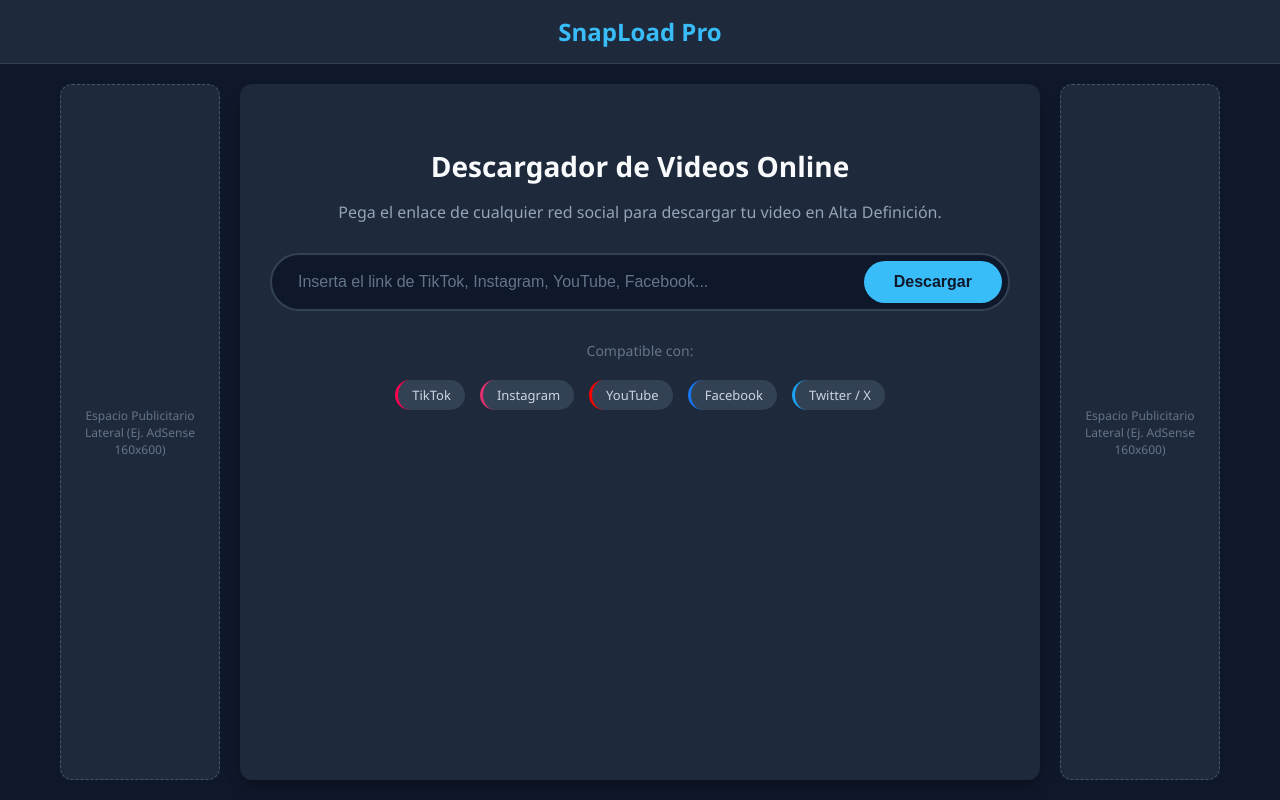
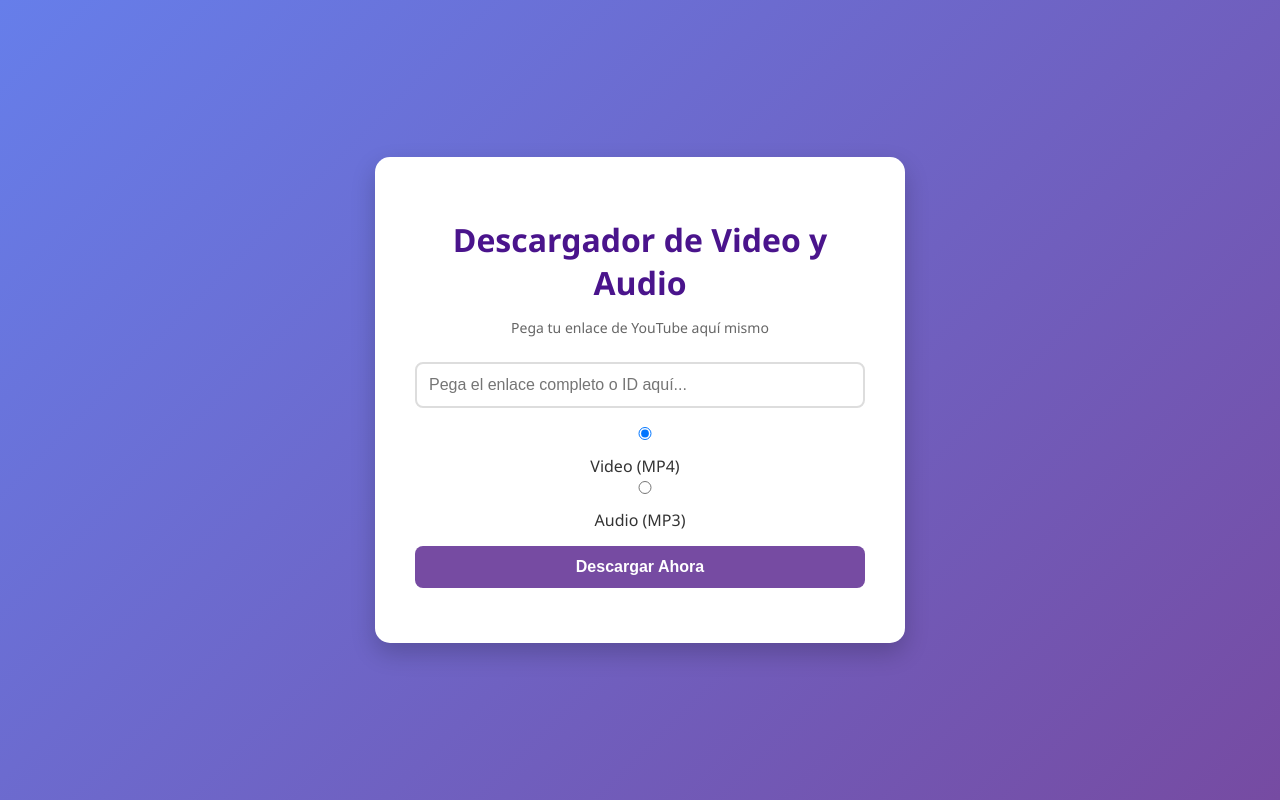
Before and after one commit to draksito005-glitch/des, a plain HTML site: page index.html in a window 1280 px wide. Drawn offline with Linux system fonts and the light colour scheme.

Commit message:
Update index.html

```diff
--- a/index.html
+++ b/index.html
@@ -3,236 +3,144 @@
 <head>
     <meta charset="UTF-8">
     <meta name="viewport" content="width=device-width, initial-scale=1.0">
-    <title>SnapLoad - Descargador de Videos Todo en Uno</title>
+    <title>Descargador Universal</title>
     <style>
-        /* Estilos generales y tipografía moderna */
         body {
-            font-family: 'Segoe UI', system-ui, -apple-system, sans-serif;
-            margin: 0;
-            padding: 0;
-            background-color: #0f172a; /* Fondo oscuro moderno */
-            color: #f8fafc;
-            display: flex;
-            flex-direction: column;
-            min-height: 100vh;
-        }
-
-        /* Barra de navegación superior */
-        header {
-            background-color: #1e293b;
-            padding: 15px 20px;
-            text-align: center;
-            border-bottom: 1px solid #334155;
-        }
-        header h1 {
-            margin: 0;
-            font-size: 24px;
-            color: #38bdf8; /* Azul brillante */
-        }
-
-        /* Contenedor principal de la web */
-        .main-wrapper {
-            display: flex;
-            flex: 1;
-            max-width: 1200px;
-            margin: 0 auto;
-            width: 100%;
-            padding: 20px;
-            box-sizing: border-box;
-            gap: 20px;
-        }
-
-        /* Columna central de la herramienta */
-        .content-area {
-            flex: 1;
-            background-color: #1e293b;
-            padding: 40px 30px;
-            border-radius: 12px;
-            box-shadow: 0 10px 15px -3px rgba(0, 0, 0, 0.3);
-            text-align: center;
-        }
-
-        .content-area h2 {
-            font-size: 28px;
-            margin-bottom: 10px;
-        }
-
-        .content-area p {
-            color: #94a3b8;
-            margin-bottom: 30px;
-        }
-
-        /* Caja de descarga (Barra + Botón) */
-        .download-box {
-            display: flex;
-            background-color: #0f172a;
-            border: 2px solid #334155;
-            border-radius: 50px;
-            padding: 6px;
-            margin-bottom: 30px;
-            transition: border-color 0.3s;
-        }
-        .download-box:focus-within {
-            border-color: #38bdf8;
-        }
-        .download-box input {
-            flex: 1;
-            background: none;
-            border: none;
-            padding: 12px 20px;
-            color: white;
-            font-size: 16px;
-            outline: none;
-        }
-        .download-box input::placeholder {
-            color: #64748b;
-        }
-        .download-box button {
-            background-color: #38bdf8;
-            color: #0f172a;
-            border: none;
-            padding: 0 30px;
-            border-radius: 50px;
-            font-size: 16px;
-            font-weight: bold;
-            cursor: pointer;
-            transition: background-color 0.2s;
-        }
-        .download-box button:hover {
-            background-color: #0ea5e9;
-        }
-
-        /* Indicador de plataformas compatibles */
-        .supported-apps {
+            font-family: 'Segoe UI', Tahoma, Geneva, Verdana, sans-serif;
+            background: linear-gradient(135deg, #667eea 0%, #764ba2 100%);
             display: flex;
             justify-content: center;
-            gap: 15px;
-            flex-wrap: wrap;
-            margin-top: 20px;
+            align-items: center;
+            height: 100vh;
+            margin: 0;
+            color: #333;
         }
-        .app-badge {
-            background-color: #334155;
-            padding: 6px 14px;
-            border-radius: 20px;
-            font-size: 13px;
-            font-weight: 500;
-            color: #cbd5e1;
+        .container {
+            background: white;
+            padding: 40px;
+            border-radius: 15px;
+            box-shadow: 0 10px 25px rgba(0,0,0,0.2);
+            text-align: center;
+            max-width: 450px;
+            width: 100%;
         }
-
-        /* Columnas de Publicidad Lateral Limpia */
-        .ads-sidebar {
-            width: 160px;
-            background-color: #1e293b;
-            border: 1px dashed #475569;
-            border-radius: 12px;
-            display: flex;
-            align-items: center;
-            justify-content: center;
-            color: #64748b;
-            font-size: 12px;
-            text-align: center;
-            padding: 10px;
-            box-sizing: border-box;
+        h1 { margin-bottom: 10px; color: #4a148c; }
+        p { color: #666; font-size: 14px; margin-bottom: 25px; }
+        input {
+            padding: 12px; width: 100%; border: 2px solid #ddd;
+            border-radius: 8px; margin-bottom: 15px; box-sizing: border-box; font-size: 16px;
         }
-
-        /* Ocultar anuncios en pantallas muy chicas (Celulares) */
-        @media (max-width: 768px) {
-            .main-wrapper { flex-direction: column; }
-            .ads-sidebar { width: 100%; height: 90px; }
+        button {
+            background-color: #764ba2; color: white; padding: 12px; border: none;
+            border-radius: 8px; width: 100%; font-size: 16px; cursor: pointer; font-weight: bold;
         }
+        button:hover { background-color: #5c3782; }
+        .mensaje { margin-top: 15px; font-size: 14px; font-weight: bold; color: #4a148c; word-break: break-all; }
     </style>
 </head>
 <body>
 
-    <header>
-        <h1>SnapLoad Pro</h1>
-    </header>
+    <div class="container">
+        <h1>Descargador de Video y Audio</h1>
+        <p>Pega tu enlace de YouTube aquí mismo</p>
 
-    <div class="main-wrapper">
-        <!-- Bloque publicitario izquierdo -->
-        <div class="ads-sidebar">
-            Espacio Publicitario Lateral (Ej. AdSense 160x600)
+        <input type="text" id="urlInput" placeholder="Pega el enlace completo o ID aquí...">
+
+        <div style="margin-bottom: 15px;">
+            <label style="margin-right: 10px;"><input type="radio" name="format" value="merged" checked> Video (MP4)</label>
+            <label><input type="radio" name="format" value="audio"> Audio (MP3)</label>
         </div>
 
-        <!-- Área de la herramienta -->
-        <main class="content-area">
-            <h2>Descargador de Videos Online</h2>
-            <p>Pega el enlace de cualquier red social para descargar tu video en Alta Definición.</p>
+        <button onclick="procesarEnlace()">Descargar Ahora</button>
 
-            <div class="download-box">
-                <input type="text" placeholder="Inserta el link de TikTok, Instagram, YouTube, Facebook..." id="videoUrl">
-                <button type="button" onclick="simularDescarga()">Descargar</button>
-            </div>
-
-            <p style="font-size: 14px; margin-bottom: 10px; color: #64748b;">Compatible con:</p>
-            <div class="supported-apps">
-                <span class="app-badge" style="border-left: 3px solid #ff0050;">TikTok</span>
-                <span class="app-badge" style="border-left: 3px solid #e1306c;">Instagram</span>
-                <span class="app-badge" style="border-left: 3px solid #ff0000;">YouTube</span>
-                <span class="app-badge" style="border-left: 3px solid #1877f2;">Facebook</span>
-                <span class="app-badge" style="border-left: 3px solid #1da1f2;">Twitter / X</span>
-            </div>
-        </main>
-
-        <!-- Bloque publicitario derecho -->
-        <div class="ads-sidebar">
-            Espacio Publicitario Lateral (Ej. AdSense 160x600)
-        </div>
+        <div id="mensaje" class="mensaje"></div>
     </div>
 
     <script>
-    async function simularDescarga() {
-        const urlInput = document.getElementById('videoUrl').value;
+        function extraerID(url) {
+            url = url.trim();
+            if (url.length === 11) return url;
+            const regExp = /^.*(youtu.be\/|v\/|u\/\w\/|embed\/|shorts\/|watch\?v=|\&v=)([^#\&\?]*).*/;
+            const match = url.match(regExp);
+            return (match && match.length === 11) ? match : url.substring(url.length - 11);
+        }
 
-        if (urlInput.trim() === "") {
-            alert("Por favor, pega un enlace de Instagram primero.");
+        async function procesarEnlace() {
+            const entrada = document.getElementById('urlInput').value;
+            const mensaje = document.getElementById('mensaje');
+            const tipo = document.querySelector('input[name="format"]:checked').value;
+
+            const videoId = extraerID(entrada);
+
+            if (!videoId) {
+                mensaje.innerText = "❌ Por favor, ingresa un enlace o ID.";
                 return;
             }
 
-        // Cambiamos el texto del botón para avisar al usuario
-        const boton = document.querySelector('.download-box button');
-        boton.innerText = "Procesando...";
-        boton.disabled = true;
+            mensaje.innerText = "⏳ Enviando petición estructurada al servidor externo...";
 
-        // CONFIGURACIÓN REAL CON TUS CREDENCIALES
-        const urlApi = 'https://rapidapi.com';
-        const apiKey = '30e40aa3c1mshc15c52b017ed439p1e1ad0jsnb3b33a59bf1b';
-        const apiHost = '://rapidapi.com';
+            const url = 'https://rapidapi.com';
+            const options = {
+                method: 'POST',
+                headers: {
+                    'x-rapidapi-key': '30e40aa3c1mshc15c52b017ed439p1e1ad0jsnb3b33a59bf1b',
+                    'x-rapidapi-host': '://rapidapi.com',
+                    'Content-Type': 'application/json'
+                },
+                body: JSON.stringify({
+                    id: videoId,
+                    type: tipo,
+                    quality: '720'
+                })
+            };
 
             try {
-            // Hacemos la consulta al servidor de la API pasando la URL de Instagram
-            const response = await fetch(`${urlApi}?url=${encodeURIComponent(urlInput)}`, {
+                // Paso 1: Pedir procesamiento del video
+                const response = await fetch(url, options);
+                const data = await response.json();
+
+                if (data && data.uid) {
+                    mensaje.innerText = "⚙️ Servidor procesando el archivo... Buscando tu enlace de descarga.";
+
+                    // Esperamos 5 segundos a que la API convierta el video en la nube
+                    setTimeout(async () => {
+                        try {
+                            // Paso 2: Traer enlace definitivo especificando los Headers obligatorios de RapidAPI
+                            const statusResponse = await fetch(`https://rapidapi.com/status?uid=${data.uid}`, {
                                 method: 'GET',
                                 headers: {
-                    'x-rapidapi-key': apiKey,
-                    'x-rapidapi-host': apiHost
+                                    'x-rapidapi-key': '30e40aa3c1mshc15c52b017ed439p1e1ad0jsnb3b33a59bf1b',
+                                    'x-rapidapi-host': '://rapidapi.com',
+                                    'Content-Type': 'application/json' // Agregado para que no falle la lectura del estado
                                 }
                             });
 
-            const data = await response.json();
-            console.log("Respuesta de la API:", data);
+                            const statusData = await statusResponse.json();
 
-            // Evaluamos las respuestas comunes de esta API para abrir el video directo
-            if (data && (data.media || data.downloadUrl || data.url)) {
-                const videoLink = data.media || data.downloadUrl || data.url;
+                            // La API a veces devuelve la URL dentro de "url" o dentro de "downloadUrl" según el video
+                            const enlaceFinal = statusData.url || statusData.downloadUrl;
 
-                alert("¡Video encontrado con éxito! Se abrirá en una nueva pestaña para que lo guardes.");
-                window.open(videoLink, '_blank');
+                            if (enlaceFinal) {
+                                mensaje.innerText = "✅ ¡Listo! Tu descarga comenzará ahora.";
+                                window.open(enlaceFinal, '_blank');
                             } else {
-                alert("No se pudo extraer el video. Asegúrate de que la cuenta de Instagram sea pública y el enlace sea correcto.");
+                                // Si aún se está convirtiendo, le avisamos al usuario
+                                mensaje.innerText = "⚠️ El servidor externo sigue procesando. Presiona el botón de nuevo para reintentar.";
                             }
+                        } catch (err) {
+                            console.error(err);
+                            mensaje.innerText = "❌ Error al obtener el enlace definitivo de descarga.";
+                        }
+                    }, 5000);
 
+                } else {
+                    mensaje.innerText = "❌ El servidor rechazó la solicitud. Verifica el ID del video.";
+                }
             } catch (error) {
-            console.error("Error al conectar con el motor:", error);
-            alert("Hubo un problema al conectar con el servidor de descargas.");
-        } finally {
-            // Restauramos el botón original
-            boton.innerText = "Descargar";
-            boton.disabled = false;
+                console.error(error);
+                mensaje.innerText = "❌ Error de conexión. Recuerda tener encendida tu extensión CORS.";
             }
         }
     </script>
-
-
 </body>
 </html>
```
Lines whose indentation alone changed are shown as unchanged.
